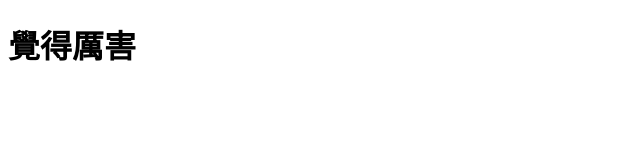
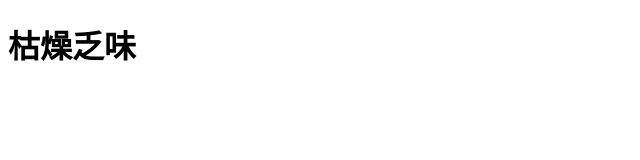
Before and after one commit to wcw100168/wcw100168.github.io, a plain HTML site: page index.html in a window 1280 px wide. Shown: the full height of the page, 0-640 px from the left. Drawn offline with Linux system fonts and the light colour scheme.

Commit message:
Update index.html

```diff
--- a/index.html
+++ b/index.html
@@ -5,6 +5,6 @@
     <title>你好，GitHub</title>
   </head>
   <body>
-    <h1>覺得厲害</h1>
+    <h1>枯燥乏味</h1>
   </body>
 </html>
```
